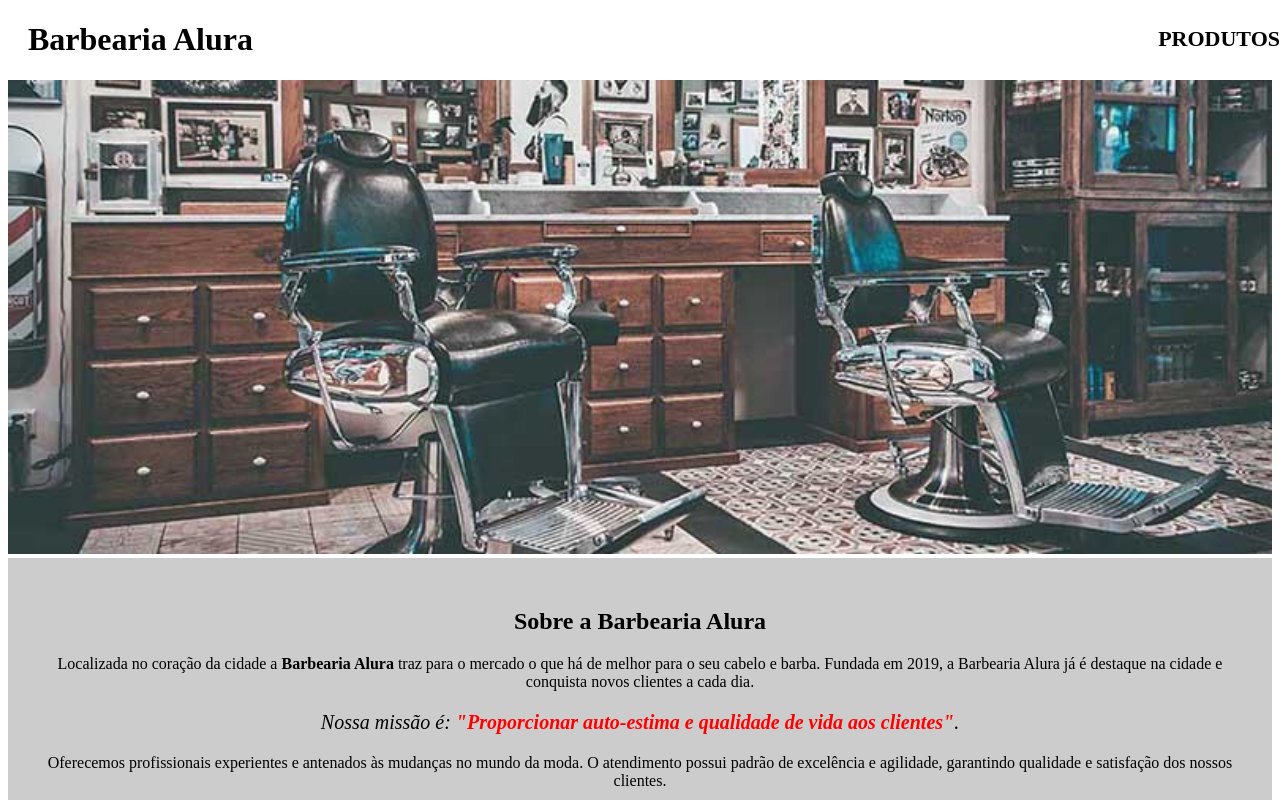
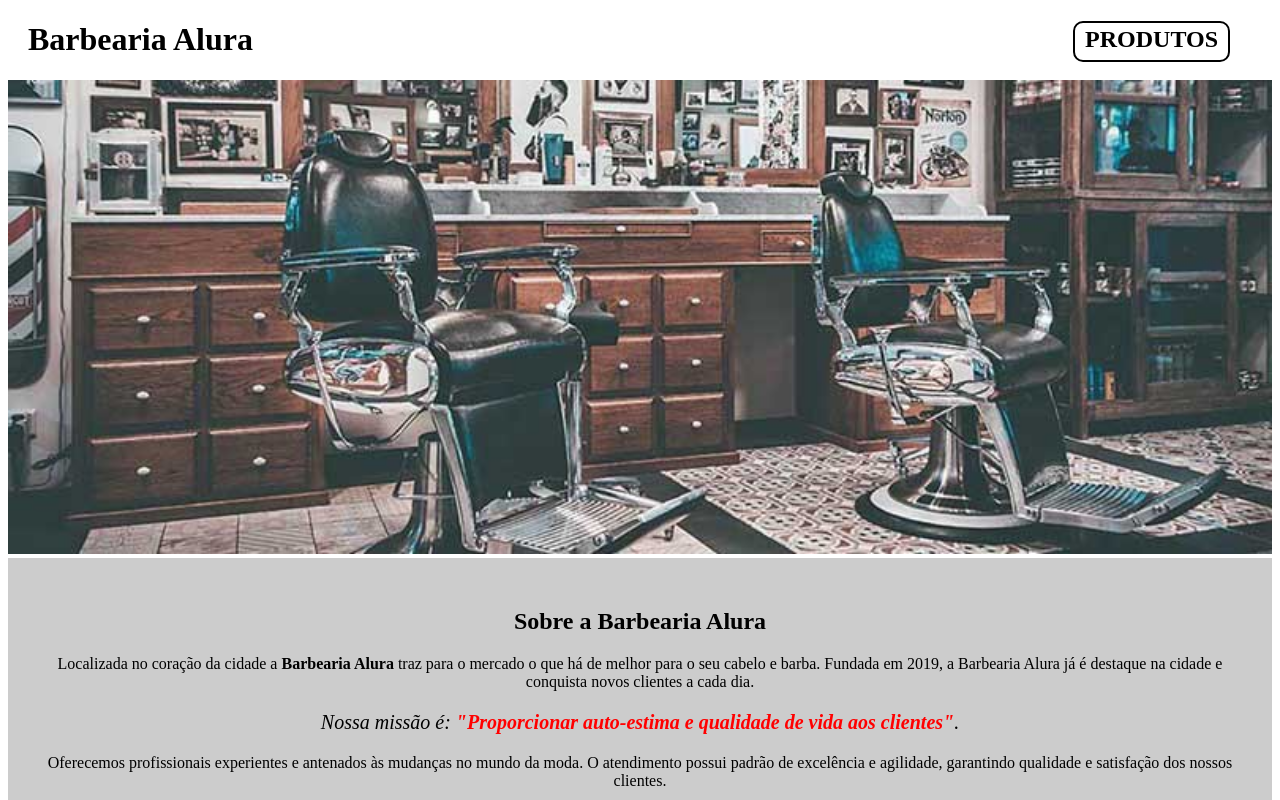
Before and after one commit to Karol-Alves/Barbearia_Alura, a plain HTML site: page index.html in a window 1280 px wide. Shown: the top 800 px of the page. Drawn offline with Linux system fonts and the light colour scheme.

Commit message:
alteracao style

```diff
--- a/style.css
+++ b/style.css
@@ -23,14 +23,18 @@ nav {
 
 nav li {
     display: inline;
-    margin: 0 0 0 15px;
+    margin: 50px;
+	border: 2px solid black;
+	padding: 10px;
+	border-radius: 10px;
+
 }
 
 nav a{
     text-transform: uppercase;
     color: black;
     font-weight: bold;
-    font-size: 22px;
+    font-size: 24px;
     text-decoration: none;
 }
 
```
